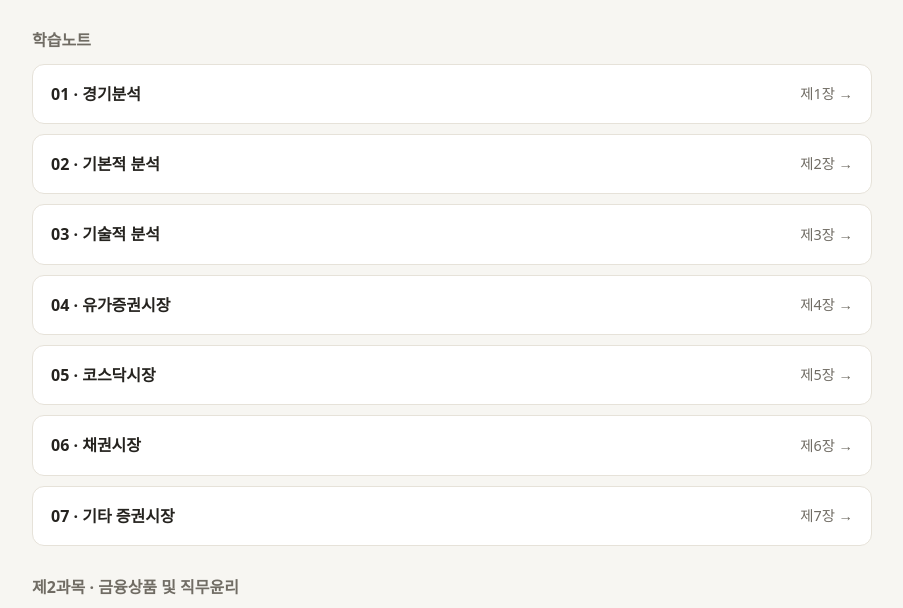
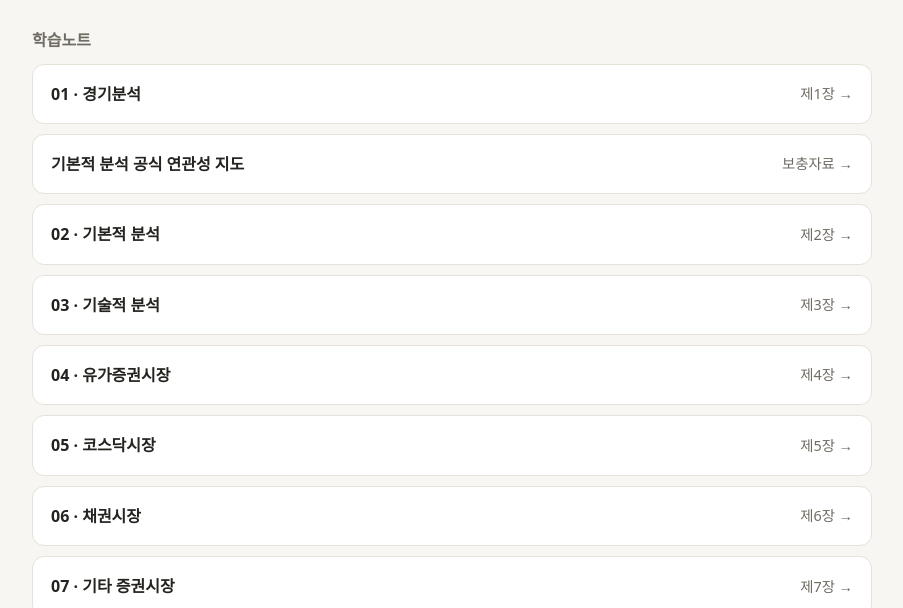
Before and after one commit to OSAAC-JH/cert-zqzx, a plain HTML site: page index.html in a window 1280 px wide. Shown: the part 147-755 px from the top of the page, without its empty margins (188-1091 px from the left). Drawn offline with Linux system fonts and the light colour scheme.

Commit message:
Link formula map between chapter 1 and 2

```diff
--- a/index.html
+++ b/index.html
@@ -13,6 +13,7 @@
 <header><h1>증권자문 학습노트</h1><p>2026 증권투자권유자문인력 · 제1·2·3과목</p></header>
 <h2>학습노트</h2><nav class="list" aria-label="학습노트 목록">
 <a class="item" href="01-01_%EA%B2%BD%EA%B8%B0%EB%B6%84%EC%84%9D.html"><strong>01 · 경기분석</strong><span>제1장 →</span></a>
+<a class="item" href="%EA%B8%B0%EB%B3%B8%EC%A0%81_%EB%B6%84%EC%84%9D_%EA%B3%B5%EC%8B%9D_%EC%97%B0%EA%B4%80%EC%84%B1_%EC%A7%80%EB%8F%84.html"><strong>기본적 분석 공식 연관성 지도</strong><span>보충자료 →</span></a>
 <a class="item" href="01-02_%EA%B8%B0%EB%B3%B8%EC%A0%81_%EB%B6%84%EC%84%9D.html"><strong>02 · 기본적 분석</strong><span>제2장 →</span></a>
 <a class="item" href="01-03_%EA%B8%B0%EC%88%A0%EC%A0%81_%EB%B6%84%EC%84%9D.html"><strong>03 · 기술적 분석</strong><span>제3장 →</span></a>
 <a class="item" href="01-04_%EC%9C%A0%EA%B0%80%EC%A6%9D%EA%B6%8C%EC%8B%9C%EC%9E%A5.html"><strong>04 · 유가증권시장</strong><span>제4장 →</span></a>
```
